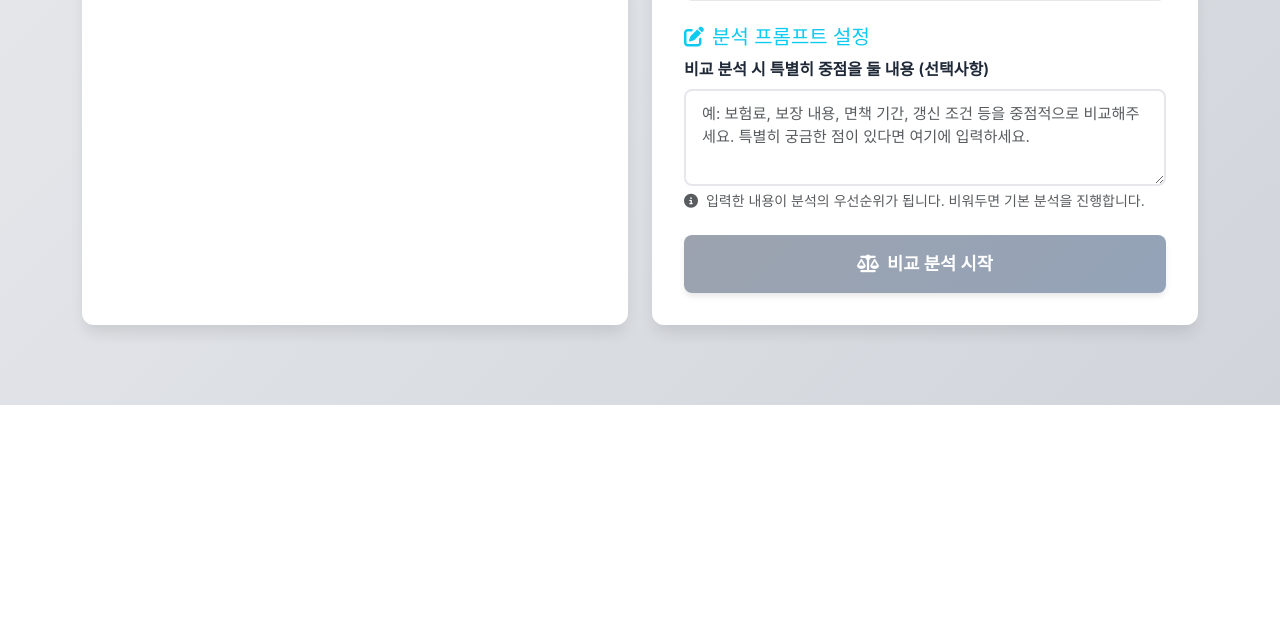
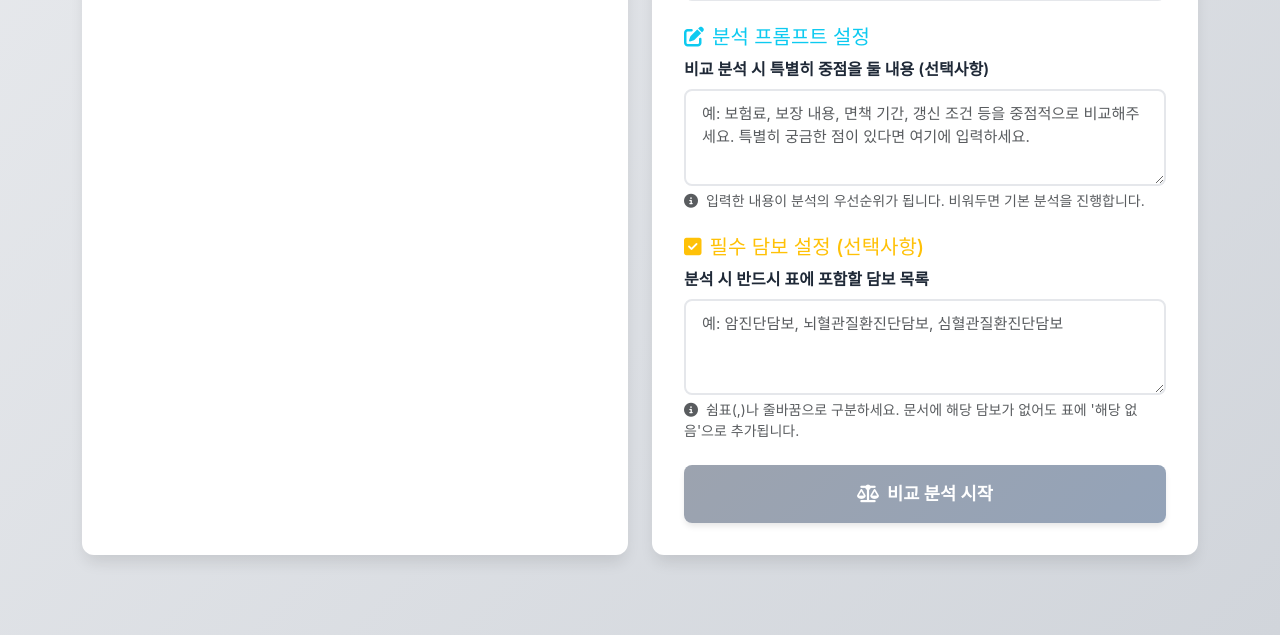
Before and after one commit to sunho1999/GoodRich_PRF_OCR, a Flask app: template templates/index.html in a window 1280 px wide. Shown: the part 1316-1951 px from the top of the page. Before the commit the page ends 1721 px from the top, so only its background shows below. Run offline with Flask 3, Linux system fonts and the light colour scheme; the template is opened without the code that fills it, so the values that code supplies are empty; some libraries are stand-ins or nearby versions.

Commit message:
개선: 비교 보고서 표 전용 출력 및 필수 담보 UI 추가

```diff
--- a/static/js/app.js
+++ b/static/js/app.js
@@ -217,6 +217,16 @@ class PDFAnalyzer {
             // 사용자 정의 프롬프트 가져오기
             const customPromptElement = document.getElementById('custom_prompt');
             const customPrompt = customPromptElement ? customPromptElement.value.trim() : '';
+
+            // 필수 담보 목록
+            const requiredCoveragesElement = document.getElementById('required_coverages');
+            let requiredCoverages = [];
+            if (requiredCoveragesElement) {
+                requiredCoverages = requiredCoveragesElement.value
+                    .split(/[\n,;]/)
+                    .map(item => item.trim())
+                    .filter(item => item.length > 0);
+            }
 
             // 비교 분석 요청
             const response = await fetch('/api/analyze/compare', {
@@ -231,7 +241,8 @@ class PDFAnalyzer {
                     source2: source2,
                     source2_type: source2Type,
                     product2_name: product2Name,
-                    custom_prompt: customPrompt
+                    custom_prompt: customPrompt,
+                    required_coverages: requiredCoverages
                 })
             });
 
--- a/templates/index.html
+++ b/templates/index.html
@@ -188,6 +188,22 @@
                                     </div>
                                 </div>
 
+                                <!-- 필수 담보 입력 섹션 -->
+                                <div class="required-coverages-section mb-4">
+                                    <h5 class="text-warning">
+                                        <i class="fas fa-check-square me-2"></i>필수 담보 설정 (선택사항)
+                                    </h5>
+                                    <div class="mb-3">
+                                        <label class="form-label">분석 시 반드시 표에 포함할 담보 목록</label>
+                                        <textarea class="form-control" id="required_coverages" rows="3"
+                                                  placeholder="예: 암진단담보, 뇌혈관질환진단담보, 심혈관질환진단담보"></textarea>
+                                        <div class="form-text">
+                                            <i class="fas fa-info-circle me-1"></i>
+                                            쉼표(,)나 줄바꿈으로 구분하세요. 문서에 해당 담보가 없어도 표에 '해당 없음'으로 추가됩니다.
+                                        </div>
+                                    </div>
+                                </div>
+
                                 <button type="submit" class="btn btn-secondary btn-lg w-100">
                                     <i class="fas fa-balance-scale me-2"></i>비교 분석 시작
                                 </button>
```
Also changed, not shown: app.py (+10 -2 lines), llm/gpt_summarizer.py (+21 -6 lines).
